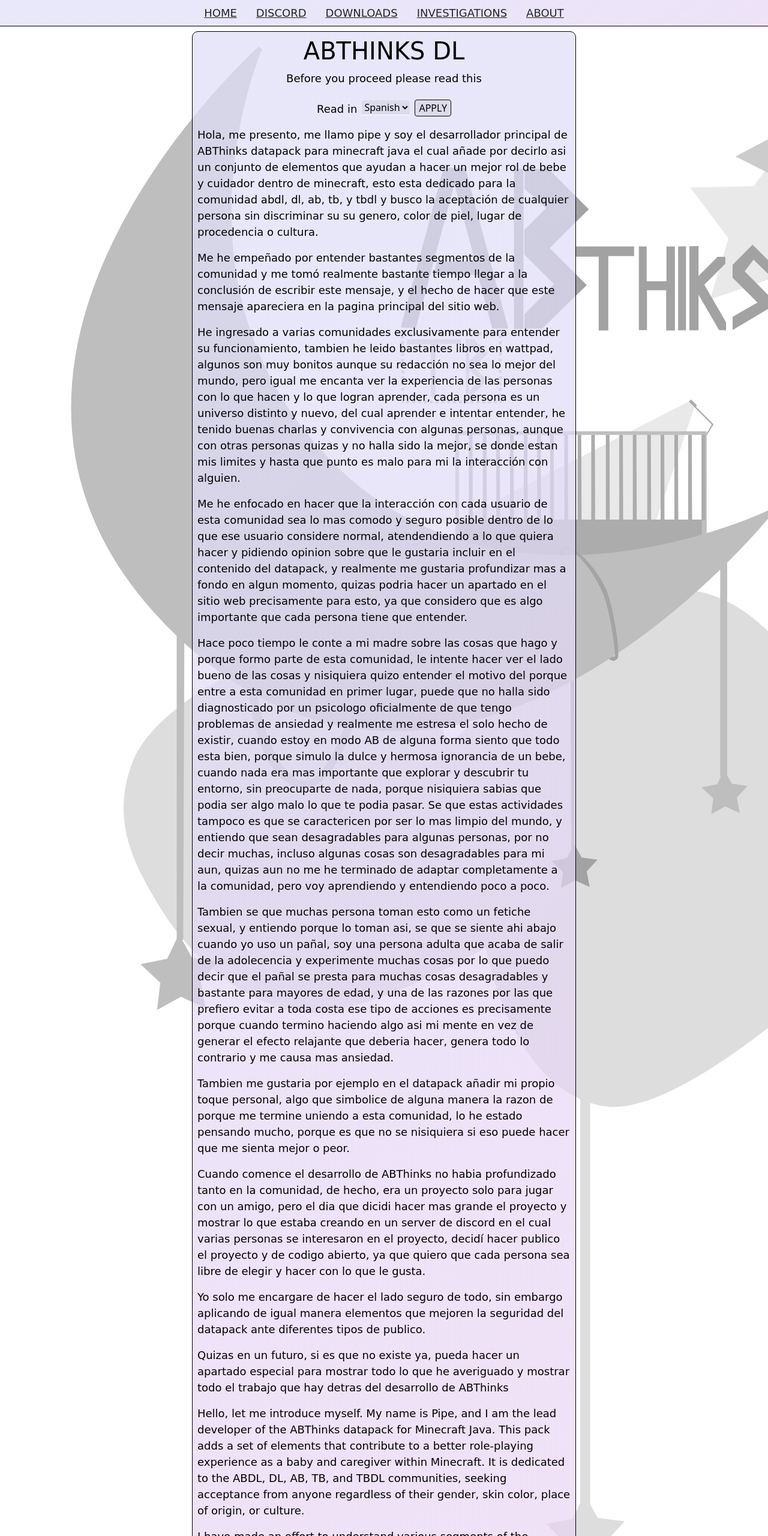
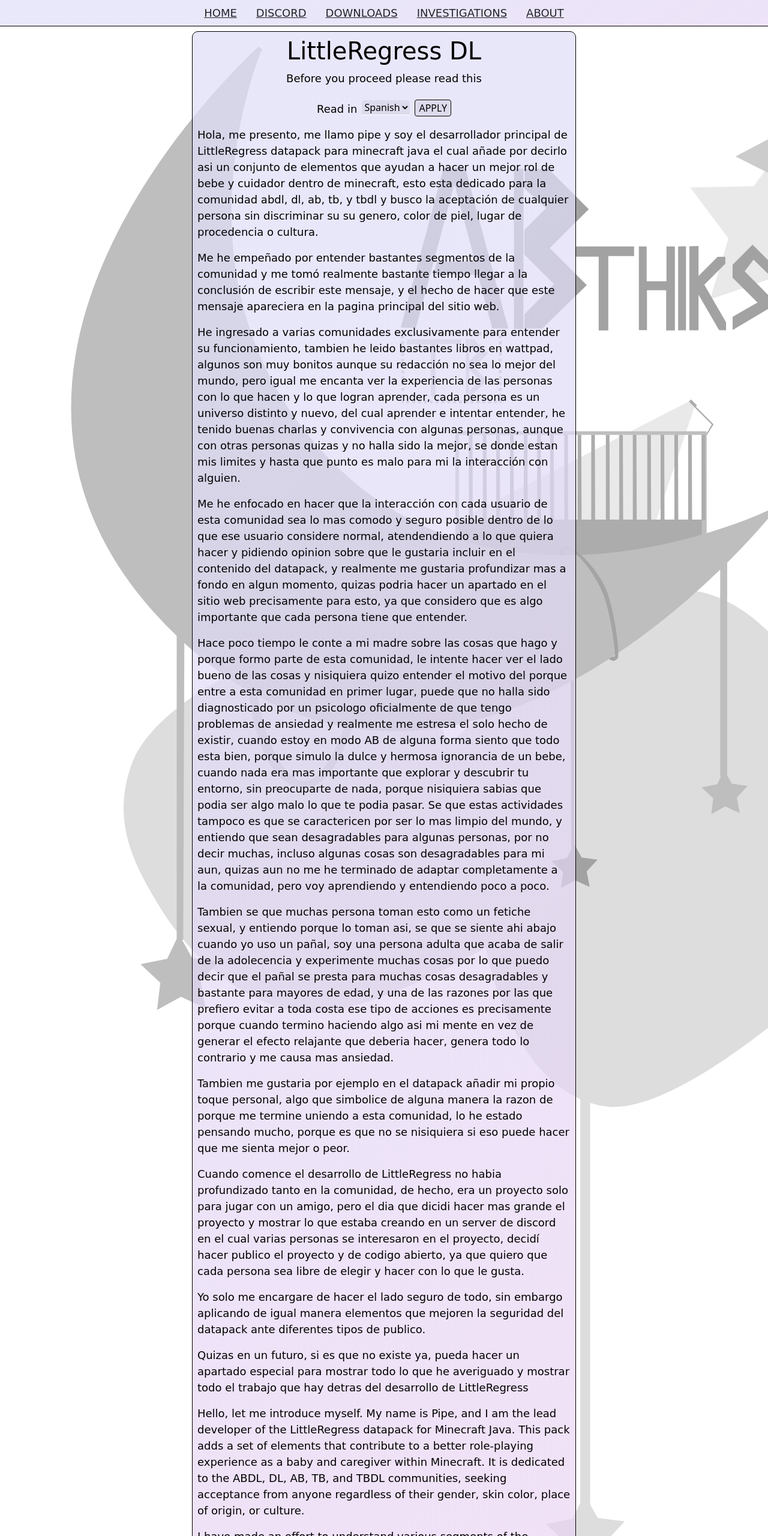
Before and after one commit to pipelonso/LittleRegress-WebSite, a plain HTML site: page index.html in a window 1280 px wide. Shown: the top 2560 px of the page at 60% size. Drawn offline with Linux system fonts and the light colour scheme; a web font is replaced by a local one.

Commit message:
Small Name Changes

```diff
--- a/index.html
+++ b/index.html
@@ -3,7 +3,7 @@
 <head>
     <meta charset="UTF-8">
     <meta name="viewport" content="width=device-width, initial-scale=1.0">
-    <title>ABTHINKS START</title>
+    <title>LittleRegress START</title>
     <link rel="stylesheet" href="pages/resources/bootstrap/css/bootstrap.min.css">
     <link rel="stylesheet" href="pages/resources/CSS/index.css">
     <link rel="preconnect" href="https://fonts.googleapis.com">
@@ -28,7 +28,7 @@
 
         <div class="nav-item col-12 col-sm-12 col-md-2 col-lg-3"></div>
         <div class="p-2 titlebox nav-item col-12 col-sm-12 col-md-8 col-lg-6">
-            <h1 class="text-center">ABTHINKS DL</h1>
+            <h1 class="text-center">LittleRegress DL</h1>
             <p class="text-center">Before you proceed please read this</p>
             <div class="navbar justify-content-center">
                 <p class="nav-item mx-2">Read in</p>
@@ -39,7 +39,7 @@
                 <button style="position: relative; top: -10px;" class="mx-2" onclick=" startermsgLang(document.getElementById('lgSelector').value); ">APPLY</button>
                 <div id="esPresentacion">
                     <p >
-                        Hola, me presento, me llamo pipe y soy el desarrollador principal de ABThinks datapack para minecraft java el cual añade por decirlo asi un conjunto de elementos que ayudan a hacer un mejor rol de bebe y cuidador dentro de minecraft, esto esta dedicado para la comunidad abdl, dl, ab, tb, y tbdl y busco la aceptación de cualquier persona sin discriminar su su genero, color de piel, lugar de procedencia o cultura.
+                        Hola, me presento, me llamo pipe y soy el desarrollador principal de LittleRegress datapack para minecraft java el cual añade por decirlo asi un conjunto de elementos que ayudan a hacer un mejor rol de bebe y cuidador dentro de minecraft, esto esta dedicado para la comunidad abdl, dl, ab, tb, y tbdl y busco la aceptación de cualquier persona sin discriminar su su genero, color de piel, lugar de procedencia o cultura.
                     </p>
                     <p>
                         Me he empeñado por entender bastantes segmentos de la comunidad y me tomó realmente bastante tiempo llegar a la conclusión de escribir este mensaje, y el hecho de hacer que este mensaje apareciera en la pagina principal del sitio web.
@@ -61,14 +61,14 @@
                         Tambien me gustaria por ejemplo en el datapack añadir mi propio toque personal, algo que simbolice de alguna manera la razon de porque me termine uniendo a esta comunidad, lo he estado pensando mucho, porque es que no se nisiquiera si eso puede hacer que me sienta mejor o peor.
                     </p>
                     <p>
-                        Cuando comence el desarrollo de ABThinks no habia profundizado tanto en la comunidad, de hecho, era un proyecto solo para jugar con un amigo, pero el dia que dicidi hacer mas grande el proyecto y mostrar lo que estaba creando en un server de discord en el cual varias personas se interesaron en el proyecto, decidí hacer publico el proyecto y de codigo abierto, ya que quiero que cada persona sea libre de elegir y hacer con lo que le gusta.
+                        Cuando comence el desarrollo de LittleRegress no habia profundizado tanto en la comunidad, de hecho, era un proyecto solo para jugar con un amigo, pero el dia que dicidi hacer mas grande el proyecto y mostrar lo que estaba creando en un server de discord en el cual varias personas se interesaron en el proyecto, decidí hacer publico el proyecto y de codigo abierto, ya que quiero que cada persona sea libre de elegir y hacer con lo que le gusta.
                     </p>
                     <p>Yo solo me encargare de hacer el lado seguro de todo, sin embargo aplicando de igual manera elementos que mejoren la seguridad del datapack ante diferentes tipos de publico.</p>
-                    <p>Quizas en un futuro, si es que no existe ya, pueda hacer un apartado especial para mostrar todo lo que he averiguado y mostrar todo el trabajo que hay detras del desarrollo de ABThinks</p>
+                    <p>Quizas en un futuro, si es que no existe ya, pueda hacer un apartado especial para mostrar todo lo que he averiguado y mostrar todo el trabajo que hay detras del desarrollo de LittleRegress</p>
                 </div>
                 <div id="enPresentation">
                     <p >
-                        Hello, let me introduce myself. My name is Pipe, and I am the lead developer of the ABThinks datapack for Minecraft Java. This pack adds a set of elements that contribute to a better role-playing experience as a baby and caregiver within Minecraft. It is dedicated to the ABDL, DL, AB, TB, and TBDL communities, seeking acceptance from anyone regardless of their gender, skin color, place of origin, or culture.
+                        Hello, let me introduce myself. My name is Pipe, and I am the lead developer of the LittleRegress datapack for Minecraft Java. This pack adds a set of elements that contribute to a better role-playing experience as a baby and caregiver within Minecraft. It is dedicated to the ABDL, DL, AB, TB, and TBDL communities, seeking acceptance from anyone regardless of their gender, skin color, place of origin, or culture.
                     </p>
                     <p>
                         I have made an effort to understand various segments of the community, and it took me quite a long time to reach the conclusion of writing this message and having it appear on the main page of the website.
@@ -89,13 +89,13 @@
                         I would also like, for example, to add my own personal touch to the datapack, something that symbolizes in some way the reason why I ended up joining this community. I've been thinking a lot about it because I don't even know if it can make me feel better or worse.
                     </p>
                     <p>
-                        When I started the development of ABThinks, I hadn't delved so deeply into the community. In fact, it was initially a project just to play with a friend. However, on the day I decided to expand the project and showcase what I was creating on a Discord server where several people became interested in the project, I decided to make the project public and open source because I want each person to be free to choose and do what they like.
+                        When I started the development of LittleRegress, I hadn't delved so deeply into the community. In fact, it was initially a project just to play with a friend. However, on the day I decided to expand the project and showcase what I was creating on a Discord server where several people became interested in the project, I decided to make the project public and open source because I want each person to be free to choose and do what they like.
                     </p>
                     <p>
                         I will only take care of the safe side of everything, while also implementing elements that enhance the security of the datapack for different types of audiences.
                     </p>
                     <p>
-                        Perhaps in the future, if it doesn't already exist, I could create a special section to showcase everything I have found out and display all the work behind the development of ABThinks.
+                        Perhaps in the future, if it doesn't already exist, I could create a special section to showcase everything I have found out and display all the work behind the development of LittleRegress.
                     </p>
                 </div>
 
```
Also changed, not shown: pages/downloads.html (+1 -1 lines).
